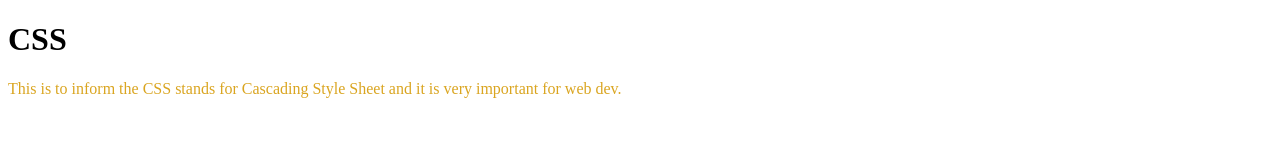
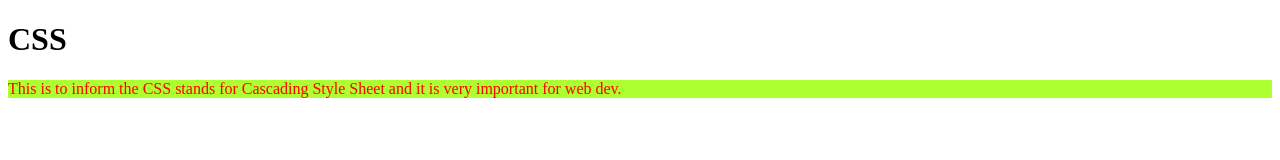
Before and after one commit to Pummy12/WebDevelope, a plain HTML site: page InlineInternal.html in a window 1280 px wide. Drawn offline with Linux system fonts and the light colour scheme.

Commit message:
Inline CSS

```diff
--- a/InlineInternal.html
+++ b/InlineInternal.html
@@ -5,15 +5,15 @@
     <meta http-equiv="X-UA-Compatible" content="IE=edge">
     <meta name="viewport" content="width=device-width, initial-scale=1.0">
     <title>Cascading Style Sheet</title>
-    <style>
-        p {
-            color:goldenrod;
-        }
-    </style>
+    <!-- <style> -->
+        <!-- p { -->
+            <!-- color:goldenrod; -->
+        <!-- } -->
+    <!-- </style> -->
 </head>
 <body>
     <h1>CSS</h1>
-    <!-- <p style= "color:red;background-color:greenyellow;">This is to inform the CSS stands for Cascading Style Sheet and it is very important for web dev.</p> -->
-    <p>This is to inform the CSS stands for Cascading Style Sheet and it is very important for web dev.</p>
+    <p style= "color:red;background-color:greenyellow;">This is to inform the CSS stands for Cascading Style Sheet and it is very important for web dev.</p>
+
 </body>
 </html>
```
